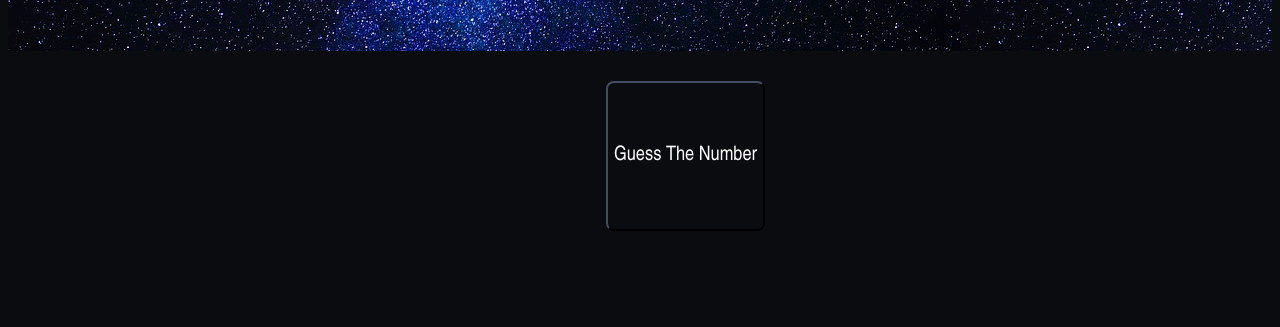
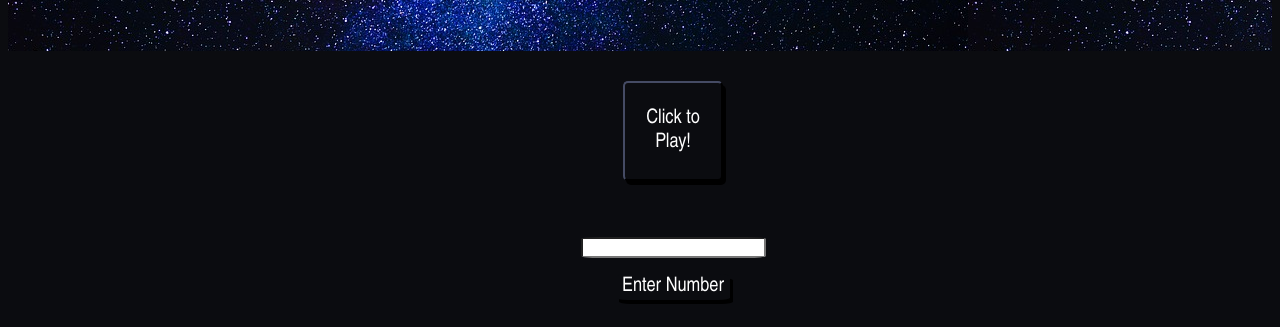
Before and after one commit to LizMichez/Comp-Sci_Portfolio, a plain HTML site: page Pages/Asign5.html in a window 1280 px wide. Shown: the part 300-627 px from the top of the page. Drawn offline with Linux system fonts and the light colour scheme.

Commit message:
FINISHED ASSIGN 5

```diff
--- a/CSS/FormattingAsigns.css
+++ b/CSS/FormattingAsigns.css
@@ -26,14 +26,43 @@
     cursor: pointer;
     border-radius: 5%;
     border-color: #0B0C10;
-    height:150px;
+    height:100px;
+    width: 100px;
     vertical-align: top;
-    margin-left: 475px;
+    box-shadow: 3px 4px black;
 }
 
 #audio{
 	display: none;
 }
+
+#deGame{
+	margin-left: 450px;
+}
+
+#enter{
+	border-radius: 10%;
+	background-color: #0B0C10;
+	color: white;
+	border: none;
+	font-family: "Arial Narrow" ;
+    font-size: 20px;
+    box-shadow: 3px 4px black;
+}
+
+#GTN:hover{
+    animation-name: rainbow;
+    animation-duration: 3s;
+    animation-iteration-count:infinite;
+    transform: scale(1.05);
+}
+
+#enter:hover{
+	border-color: black;
+	border:1px;
+    transform: scale(1.05);
+}
+
 /* THIS IS THE OUTLINE GRID FORMAT THINGY ON ASSIGMENT 3*/
 .grid-container {
 	display: inline-grid;
@@ -169,6 +198,10 @@ hr{
 	border-color: #1F2833;
 }
 
+input{
+	border-radius: 10%;
+}
+
 @keyframes rainbow{ /*Rainbow background animation*/
     0% {background-color: red}
     14%{background-color: orange}
--- /dev/null
+++ b/Java Script/GTN2.js
@@ -0,0 +1,79 @@
+window.addEventListener('keydown',function(e){if(e.keyIdentifier=='U+000A'||e.keyIdentifier=='Enter'||e.keyCode==13){if(e.target.nodeName=='INPUT'&&e.target.type=='number'){e.preventDefault();return false;}}},true);
+//Line above disables enter in the input box
+
+var num = 0; //Gets a random number
+var tries = 0; //Declares the variable tries
+var response = document.getElementById("response");
+var guess = 0;
+var gamePlaying = false;
+
+
+function startGame(){
+	document.body.style.background = "#0B0C10";
+
+	num = Math.floor((Math.random() * 1000) + 1); //Gets a random number
+	response = document.getElementById("response");
+	response.innerHTML = "Enter a number between 1 and 1000";
+	gamePlaying = true;
+
+	document.getElementById("GTN").innerHTML = "Have Fun!";
+
+}
+
+function guessNum(){
+	if(gamePlaying == true){
+		console.log(num);
+		guess = parseInt(document.getElementById("enterGuess").value); //Declares the variable guess
+
+		if(guess < num){ //If the guess is lower than the number
+				var lowHigh = "Too low!"; //defines variable lowHigh
+				response.innerHTML = "Too low! Try again."; //gives an alert
+				tries++; //Increace the variable tries by one
+
+			} else if(guess > num){//If the guess is higher than the number
+				var lowHigh = "Too high!"; //defines variable lowHigh
+				response.innerHTML = "Too high! Try again.";//gives an alert
+				tries++; //Increace the variable tries by one
+
+			} else if(guess == num){ //If a person guesses the number
+				writeText("WINNER!!!"); //Writes text on the canvas
+				response.innerHTML = "Yay! You got it in " + tries + " tries!"; //gives an alert
+
+				if(tries == 1){ //If a person got it with one try
+					response.innerHTML += " Woah you're lucky!"//gives an alert
+				}else if(tries < 5){ //If a person got it with less than five tries
+					response.innerHTML += " Man that's amazing!"//gives an alert
+				}else if(tries < 10){ //If a person got it with less than ten tries
+					response.innerHTML += " Ayy that's pretty good."//gives an alert
+				}else if(tries < 15){ //If a person got it with less than fifteen tries
+					response.innerHTML += " Yep, you're around average."//gives an alert
+				}else if(tries < 20){ //If a person got it with less than twenty tries
+					response.innerHTML += " You might want to work on your guessing skills."//gives an alert
+				}else{ //If a person got it with more than 20 tries
+					response.innerHTML += " Yikes........"//gives an alert
+				}
+
+			} else if(guess === "q"){ //If a person enters the letter q
+				// break; //Break the loop
+
+			}else if(isNaN(guess) || int(guess) > 1000){ //If someone enters an invalid guess
+				response.innerHTML = "Invalid input. Try again";//gives an alert
+				tries++; //increaces the value of tries by one
+			}
+	}
+}
+
+
+function writeText(text){ //Begins the function to play when somone wins
+	var audio = document.getElementById("audio"); //Defines audio
+	var c = document.getElementById("myCanvas"); //Defines c
+	var ctx = c.getContext("2d"); //Defines ctx
+
+	ctx.font = "25px Arial Narrow"; //Sets the font
+	ctx.fillText(text,40,85); //Writes the text in variable text 40px over and 85px down from the origin
+
+	audio.play(); //plays variable audio
+	document.body.style.background = "-webkit-gradient(linear, left top, left bottom, color-stop(0%,#ff3232), color-stop(16%,#fcf528), color-stop(32%,#28fc28), color-stop(50%,#28fcf8), color-stop(66%,#272ef9), color-stop(82%,#ff28fb), color-stop(100%,#ff3232))";
+	//The line above sets the background to a rainbow gradient
+
+}//This bracket closes the function writeText
--- a/Pages/Asign5.html
+++ b/Pages/Asign5.html
@@ -6,7 +6,7 @@
 	<link rel= "stylesheet" type="text/css" href = "../CSS/Formatting_Menus.css">
 	<link rel= "shortcut icon" type="image/png" href = "../Images/icon2.png">
 	<script type="text/javascript" src="../Java Script/Buttons.js"></script>
-	<script type="text/javascript" src="../Java Script/GTN.js"></script>
+	<script type="text/javascript" src="../Java Script/GTN2.js"></script>
 
 </head>
 
@@ -27,12 +27,22 @@
 
 <div class="grid-container">
 	<div class="intro">
-		<button onclick = "GTN()" id="GTN" class="playButton">Guess The Number</button>
+		<div id="deGame">
+			<button onclick = "startGame()" id="GTN" class="playButton">Click to Play!</button>
+			<p id = "response"> </p>
+
+			<form>
+		  		<input type="number" id="enterGuess"><br>
+			</form>
+
+			<button onclick = "guessNum()" id="enter" class="enterButton">Enter Number</button>
+		</div>
 	</div>
+
 	<audio controls id="audio">
 	  <source src="../Images/Yay-Sound-Effect.mp3" type="audio/mpeg">
-	  	idk what this does
 	</audio>
+
 	<div class="Q1">
 		<canvas id="myCanvas"></canvas>
 	</div>
```
Also changed, not shown: Java Script/GTN.js (line endings or trailing spaces).
